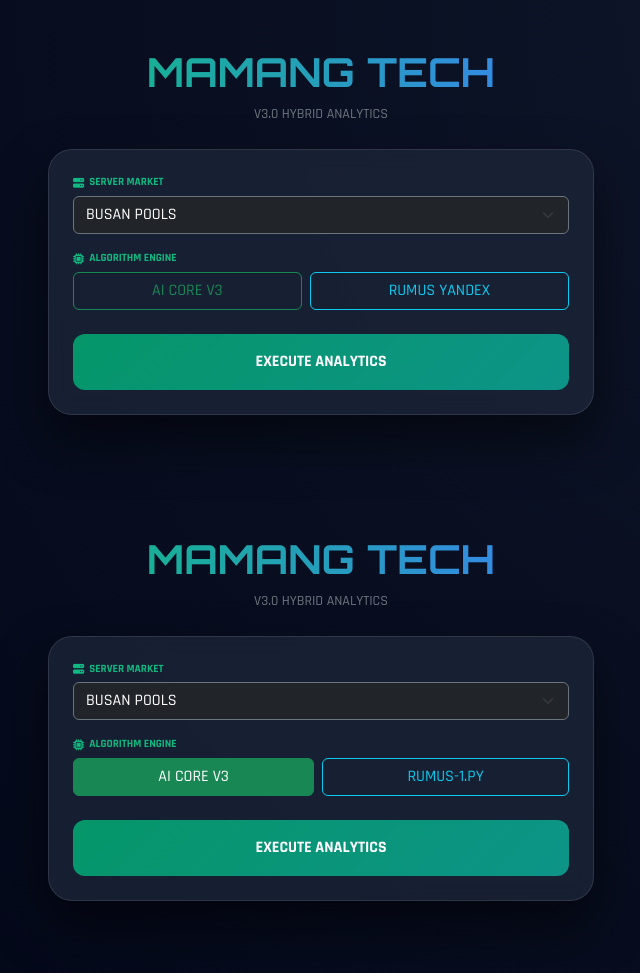
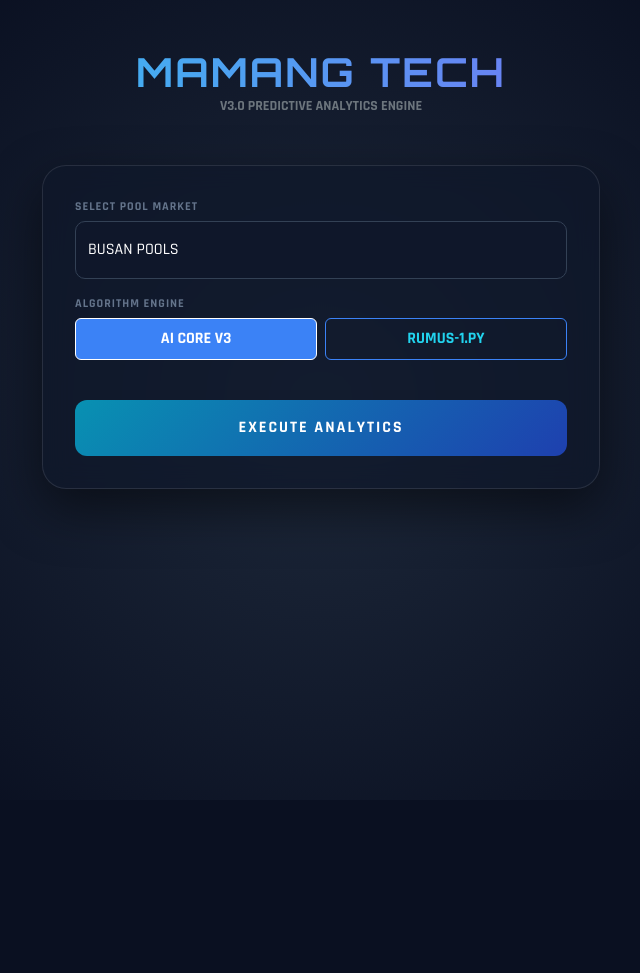
Before and after one commit to pepekosonghiji/rumus-togel, a Flask app: page / in a window 1280 px wide. Shown: the whole page, without its empty margins (319-959 px from the left). After the commit the page ends 693 px from the top, so only its background shows below. Run offline with Flask 3, Linux system fonts and the light colour scheme; the visitor is signed in with stand-in values (Sample User, id 1).

Commit message:
Update index.html

```diff
--- a/templates/index.html
+++ b/templates/index.html
@@ -3,213 +3,269 @@
 <head>
     <meta charset="UTF-8">
     <meta name="viewport" content="width=device-width, initial-scale=1.0">
-    <title>MAMANG TECH - PREMIUM AI</title>
+    <title>MAMANG TECH PREMIUM V3</title>
+    <link href="https://cdn.jsdelivr.net/npm/bootstrap@5.3.0/dist/css/bootstrap.min.css" rel="stylesheet">
     <link href="https://fonts.googleapis.com/css2?family=Orbitron:wght@400;700&family=Rajdhani:wght@500;700&display=swap" rel="stylesheet">
-    <link href="https://cdn.jsdelivr.net/npm/bootstrap@5.3.0/dist/css/bootstrap.min.css" rel="stylesheet">
-    <link rel="stylesheet" href="https://cdnjs.cloudflare.com/ajax/libs/font-awesome/6.4.0/css/all.min.css">
-    <script src="https://cdnjs.cloudflare.com/ajax/libs/html2canvas/1.4.1/html2canvas.min.js"></script>
     <style>
-        :root { --accent: #10b981; --bg: #020617; }
-        body { background: radial-gradient(circle at top right, #0f172a, #020617); color: #f8fafc; font-family: 'Rajdhani', sans-serif; min-height: 100vh; }
-        .glass-card { background: rgba(30, 41, 59, 0.7); backdrop-filter: blur(12px); border: 1px solid rgba(255, 255, 255, 0.1); border-radius: 24px; box-shadow: 0 25px 50px rgba(0,0,0,0.5); }
-        .neon-text { font-family: 'Orbitron', sans-serif; background: linear-gradient(to right, #10b981, #3b82f6); -webkit-background-clip: text; -webkit-text-fill-color: transparent; }
-        .btn-premium { background: linear-gradient(135deg, #059669 0%, #0d9488 100%); border: none; color: white; font-weight: 700; border-radius: 12px; transition: 0.3s; }
-        .btn-premium:hover { transform: translateY(-2px); box-shadow: 0 10px 20px rgba(16, 185, 129, 0.4); }
-        .number-display { background: #fff; color: #000; font-family: 'Orbitron', sans-serif; font-size: 1.8rem; font-weight: 800; padding: 15px; border-radius: 15px; text-align: center; border: 4px solid var(--accent); letter-spacing: 5px; }
-        .label-tech { font-size: 0.7rem; color: var(--accent); text-transform: uppercase; font-weight: 700; display: flex; align-items: center; gap: 5px; margin-bottom: 5px; }
-        .scanline { width: 100%; height: 2px; background: var(--accent); position: absolute; animation: scan 2s linear infinite; z-index: 10; box-shadow: 0 0 10px var(--accent); }
-        @keyframes scan { from {top:0} to {top:100%} }
-        .form-check-input:checked { background-color: var(--accent); border-color: var(--accent); }
+        :root {
+            --bg-dark: #020617;
+            --panel-bg: rgba(15, 23, 42, 0.7);
+            --neon-blue: #22d3ee;
+            --neon-purple: #8b5cf6;
+            --accent: #3b82f6;
+        }
+
+        body {
+            background: var(--bg-dark);
+            color: #f8fafc;
+            font-family: 'Rajdhani', sans-serif;
+            min-height: 100vh;
+            background-image: radial-gradient(circle at 50% 50%, #1e293b 0%, #020617 100%);
+        }
+
+        .neon-text {
+            font-family: 'Orbitron', sans-serif;
+            background: linear-gradient(to right, var(--neon-blue), var(--neon-purple));
+            -webkit-background-clip: text;
+            -webkit-text-fill-color: transparent;
+            text-transform: uppercase;
+            letter-spacing: 2px;
+        }
+
+        .glass-panel {
+            background: var(--panel-bg);
+            backdrop-filter: blur(12px);
+            border: 1px solid rgba(255, 255, 255, 0.1);
+            border-radius: 24px;
+            box-shadow: 0 20px 50px rgba(0, 0, 0, 0.5);
+            padding: 2rem;
+        }
+
+        .btn-premium {
+            background: linear-gradient(135deg, #0891b2 0%, #1e40af 100%);
+            border: none;
+            font-weight: bold;
+            letter-spacing: 2px;
+            transition: 0.4s;
+            color: white;
+            border-radius: 12px;
+            padding: 12px;
+            text-transform: uppercase;
+        }
+
+        .btn-premium:hover {
+            box-shadow: 0 0 25px rgba(34, 211, 238, 0.5);
+            transform: translateY(-3px);
+            color: white;
+        }
+
+        .btn-outline-tech {
+            border: 1px solid var(--accent);
+            color: var(--neon-blue);
+            background: transparent;
+            font-weight: 600;
+            transition: 0.3s;
+        }
+
+        .btn-outline-tech.active {
+            background: var(--accent);
+            color: white;
+        }
+
+        .num-display {
+            background: #020617;
+            border-radius: 16px;
+            padding: 25px;
+            border: 1px solid var(--accent);
+            font-family: 'Orbitron';
+            font-size: 2rem;
+            letter-spacing: 6px;
+            color: var(--neon-blue);
+            text-shadow: 0 0 15px rgba(34, 211, 238, 0.3);
+            margin: 10px 0;
+        }
+
+        .label-tech {
+            font-size: 0.75rem;
+            text-transform: uppercase;
+            color: #64748b;
+            font-weight: 700;
+            display: block;
+            margin-bottom: 5px;
+            letter-spacing: 1px;
+        }
+
+        .market-select {
+            background: #0f172a !important;
+            border: 1px solid #334155 !important;
+            color: white !important;
+            border-radius: 10px;
+        }
+
+        .invest-box {
+            background: rgba(0, 0, 0, 0.3);
+            border-radius: 12px;
+            padding: 15px;
+            font-size: 0.9rem;
+            line-height: 1.8;
+            max-height: 150px;
+            overflow-y: auto;
+            border-left: 4px solid var(--neon-purple);
+        }
+
+        /* Animation */
+        .fade-in { animation: fadeIn 0.5s ease-in; }
+        @keyframes fadeIn { from { opacity: 0; transform: translateY(10px); } to { opacity: 1; transform: translateY(0); } }
     </style>
 </head>
 <body>
 
 <div class="container py-5">
-    <div class="row justify-content-center">
-        <div class="col-lg-6">
-            <div class="text-center mb-4"><h1 class="neon-text fw-bold">MAMANG TECH</h1><p class="small text-secondary">V3.0 HYBRID ANALYTICS</p></div>
+    <div class="text-center mb-5 fade-in">
+        <h1 class="neon-text fw-bold mb-0">MAMANG TECH</h1>
+        <p class="text-secondary small fw-bold">V3.0 PREDICTIVE ANALYTICS ENGINE</p>
+    </div>
 
     {% if not logged_in %}
-            <div class="glass-card p-5 text-center">
-                <i class="fas fa-user-lock fa-3x mb-4 text-info"></i>
-                <div class="input-group"><input type="password" id="key" class="form-control bg-dark text-white border-0" placeholder="License Key"><button class="btn btn-premium px-4" onclick="login()">LOGIN</button></div>
+    <div class="col-md-5 col-lg-4 mx-auto fade-in">
+        <div class="glass-panel text-center">
+            <div class="mb-4">
+                <div class="badge bg-danger mb-2">RESTRICTED ACCESS</div>
+                <h4 class="fw-bold">LICENSE AUTH</h4>
+            </div>
+            <input type="password" id="licenseKey" class="form-control mb-3 py-3 text-center bg-dark text-white border-0" placeholder="ENTER ACCESS KEY">
+            <button class="btn btn-premium w-100 py-3" onclick="handleLogin()">AUTHENTICATE</button>
+        </div>
     </div>
     {% else %}
-            <div class="glass-card p-4 mb-4">
-                <div class="mb-3">
-                    <label class="label-tech"><i class="fas fa-server"></i> SERVER MARKET</label>
-                    <select id="market" class="form-select bg-dark text-white border-secondary">
-                        {% for m in markets %}<option value="{{ m }}">{{ m }}</option>{% endfor %}
+
+    <div class="col-md-8 col-lg-6 mx-auto fade-in">
+        <div class="glass-panel mb-4">
+            <div class="row g-3">
+                <div class="col-12">
+                    <span class="label-tech">Select Pool Market</span>
+                    <select id="market" class="form-select market-select py-3">
+                        {% for m in markets %}<option value="{{m}}">{{m}}</option>{% endfor %}
                     </select>
                 </div>
 
-                <div class="mb-4">
-                    <label class="label-tech"><i class="fas fa-microchip"></i> ALGORITHM ENGINE</label>
-                    <div class="d-flex gap-2">
-                        <input type="radio" class="btn-check" name="rumus_type" id="rV3" value="v3" checked>
-                        <label class="btn btn-outline-success flex-fill" for="rV3">AI CORE V3</label>
-                        <input type="radio" class="btn-check" name="rumus_type" id="rSatu" value="rumus_1">
-                        <label class="btn btn-outline-info flex-fill" for="rSatu">RUMUS YANDEX</label>
+                <div class="col-12">
+                    <span class="label-tech">Algorithm Engine</span>
+                    <div class="d-flex gap-2 mb-4">
+                        <button class="btn btn-outline-tech w-100 py-2 active" id="btnHybrid" onclick="setRumus('hybrid')">AI CORE V3</button>
+                        <button class="btn btn-outline-tech w-100 py-2" id="btnRumus1" onclick="setRumus('rumus_1')">RUMUS-1.PY</button>
                     </div>
                 </div>
 
-                <button class="btn btn-premium w-100 py-3" onclick="analyze()" id="btnAn">EXECUTE ANALYTICS</button>
+                <div class="col-12 text-center">
+                    <button class="btn btn-premium w-100 py-3" onclick="runExecution()" id="btnAction">EXECUTE ANALYTICS</button>
+                    <div id="loader" class="mt-3 text-info small fw-bold" style="display:none;">SYNCHRONIZING DATA...</div>
+                </div>
+            </div>
         </div>
 
-            <div id="resultCard" class="glass-card p-4 overflow-hidden position-relative" style="display:none;">
-                <div id="scanEffect" class="scanline" style="display:none;"></div>
-                <div class="d-flex justify-content-between mb-4"><h3 id="resMarket" class="text-white fw-bold mb-0"></h3><button class="btn btn-sm btn-outline-light" onclick="takeSs()">SAVE</button></div>
-
-                <div class="row g-2 mb-4 text-center">
-                    <div class="col-6"><div class="bg-dark p-2 rounded"><span class="label-tech justify-content-center">LAST</span><h4 id="resLast" class="mb-0"></h4></div></div>
-                    <div class="col-6"><div class="bg-dark p-2 rounded"><span class="label-tech justify-content-center">POS</span><h5 id="resPosisi" class="mb-0 text-info"></h5></div></div>
+        <div id="resultPanel" style="display:none;" class="fade-in">
+            <div class="glass-panel">
+                <div class="d-flex justify-content-between align-items-center mb-4">
+                    <div>
+                        <h3 id="resMarket" class="neon-text mb-0"></h3>
+                        <small class="text-secondary">LATEST DRAW: <span id="resLast" class="text-white fw-bold"></span></small>
+                    </div>
+                    <span id="resPosisi" class="badge bg-primary px-3 py-2"></span>
                 </div>
 
-                <div class="mb-4"><label class="label-tech">BBFS MAIN (6D)</label><div id="resBbfs" class="number-display"></div></div>
-                <div class="mb-4"><label class="label-tech text-info">BBFS SHADOW (5D)</label><div id="resShadow" class="number-display" style="border-color:#0ea5e9; border-style:dashed;"></div></div>
-
-                <div class="row mb-4">
-                    <div class="col-6"><label class="label-tech">TOP 3D</label><div id="res3d" class="small fw-bold"></div></div>
-                    <div class="col-6"><label class="label-tech">TOP 4D</label><div id="res4d" class="small fw-bold"></div></div>
+                <div class="mb-4 text-center">
+                    <span class="label-tech">Main BBFS (Primary)</span>
+                    <div id="resBbfs" class="num-display"></div>
                 </div>
 
-                <div class="p-3 bg-dark rounded small">
-                    <span class="text-success fw-bold">INVEST 2D:</span> <span id="res2dM" class="text-secondary"></span>
+                <div class="mb-4 text-center">
+                    <span class="label-tech">Shadow BBFS (Backup)</span>
+                    <div id="resShadow" class="num-display fs-4 py-3" style="border-style: dashed; opacity: 0.7;"></div>
+                </div>
+
+                <div class="row g-3 mb-4">
+                    <div class="col-6">
+                        <div class="bg-dark p-3 rounded-4 border border-secondary text-center">
+                            <span class="label-tech">Top 3D Set</span>
+                            <div id="res3d" class="text-info fw-bold fs-5"></div>
+                        </div>
+                    </div>
+                    <div class="col-6">
+                        <div class="bg-dark p-3 rounded-4 border border-secondary text-center">
+                            <span class="label-tech">Top 4D Set</span>
+                            <div id="res4d" class="text-info fw-bold fs-5"></div>
+                        </div>
+                    </div>
+                </div>
+
+                <div>
+                    <span class="label-tech">Permutation 2D Invest:</span>
+                    <div id="res2d" class="invest-box text-secondary"></div>
+                </div>
+            </div>
+
+            <div class="text-center mt-4">
+                <button class="btn btn-sm btn-link text-secondary text-decoration-none" onclick="window.print()">[ PRINT REPORT ]</button>
+            </div>
         </div>
     </div>
     {% endif %}
 </div>
-    </div>
-</div>
 
 <script src="https://code.jquery.com/jquery-3.6.0.min.js"></script>
 <script>
-    function login() { $.post('/login', {key:$('#key').val()}, (d) => location.reload()).fail(()=>alert('Key Salah!')); }
-    function analyze() {
-        $('#btnAn').text('PROCESSING...').attr('disabled', true);
-        $('#scanEffect').show();
-        $.post('/analyze', {
-            market: $('#market').val(),
-            rumus_type: $('input[name="rumus_type"]:checked').val()
-        }, function(d) {
-            setTimeout(() => {
-                $('#btnAn').text('EXECUTE ANALYTICS').attr('disabled', false);
-                $('#scanEffect').hide(); $('#resultCard').fadeIn();
-                $('#resMarket').text(d.market); $('#resLast').text(d.last);
-                $('#resPosisi').text(d.posisi); $('#resBbfs').text(d.bbfs.split('').join('-'));
-                $('#resShadow').text(d.shadow.split('').join('-'));
-                $('#res3d').text(d.top3d); $('#res4d').text(d.top4d); $('#res2dM').text(d.list2d_main);
-            }, 1000);
+    let currentRumus = 'hybrid';
+
+    function setRumus(val) {
+        currentRumus = val;
+        $('.btn-outline-tech').removeClass('active');
+        if(val === 'hybrid') $('#btnHybrid').addClass('active');
+        else $('#btnRumus1').addClass('active');
+    }
+
+    function handleLogin() {
+        const key = $('#licenseKey').val();
+        if(!key) return alert('Key Required!');
+
+        $.post('/login', {key: key}, function(data) {
+            location.reload();
+        }).fail(function() {
+            alert('Access Denied: Invalid License Key');
         });
     }
-    function takeSs() { html2canvas(document.getElementById('resultCard'),{backgroundColor:'#020617', scale:3}).then(c=>{const a=document.createElement('a');a.download='RESULT.png';a.href=c.toDataURL();a.click();});}
-</script>
-</body>
-</html><!DOCTYPE html>
-<html lang="id">
-<head>
-    <meta charset="UTF-8">
-    <meta name="viewport" content="width=device-width, initial-scale=1.0">
-    <title>MAMANG TECH - PREMIUM AI</title>
-    <link href="https://fonts.googleapis.com/css2?family=Orbitron:wght@400;700&family=Rajdhani:wght@500;700&display=swap" rel="stylesheet">
-    <link href="https://cdn.jsdelivr.net/npm/bootstrap@5.3.0/dist/css/bootstrap.min.css" rel="stylesheet">
-    <link rel="stylesheet" href="https://cdnjs.cloudflare.com/ajax/libs/font-awesome/6.4.0/css/all.min.css">
-    <script src="https://cdnjs.cloudflare.com/ajax/libs/html2canvas/1.4.1/html2canvas.min.js"></script>
-    <style>
-        :root { --accent: #10b981; --bg: #020617; }
-        body { background: radial-gradient(circle at top right, #0f172a, #020617); color: #f8fafc; font-family: 'Rajdhani', sans-serif; min-height: 100vh; }
-        .glass-card { background: rgba(30, 41, 59, 0.7); backdrop-filter: blur(12px); border: 1px solid rgba(255, 255, 255, 0.1); border-radius: 24px; box-shadow: 0 25px 50px rgba(0,0,0,0.5); }
-        .neon-text { font-family: 'Orbitron', sans-serif; background: linear-gradient(to right, #10b981, #3b82f6); -webkit-background-clip: text; -webkit-text-fill-color: transparent; }
-        .btn-premium { background: linear-gradient(135deg, #059669 0%, #0d9488 100%); border: none; color: white; font-weight: 700; border-radius: 12px; transition: 0.3s; }
-        .btn-premium:hover { transform: translateY(-2px); box-shadow: 0 10px 20px rgba(16, 185, 129, 0.4); }
-        .number-display { background: #fff; color: #000; font-family: 'Orbitron', sans-serif; font-size: 1.8rem; font-weight: 800; padding: 15px; border-radius: 15px; text-align: center; border: 4px solid var(--accent); letter-spacing: 5px; }
-        .label-tech { font-size: 0.7rem; color: var(--accent); text-transform: uppercase; font-weight: 700; display: flex; align-items: center; gap: 5px; margin-bottom: 5px; }
-        .scanline { width: 100%; height: 2px; background: var(--accent); position: absolute; animation: scan 2s linear infinite; z-index: 10; box-shadow: 0 0 10px var(--accent); }
-        @keyframes scan { from {top:0} to {top:100%} }
-        .form-check-input:checked { background-color: var(--accent); border-color: var(--accent); }
-    </style>
-</head>
-<body>
 
-<div class="container py-5">
-    <div class="row justify-content-center">
-        <div class="col-lg-6">
-            <div class="text-center mb-4"><h1 class="neon-text fw-bold">MAMANG TECH</h1><p class="small text-secondary">V3.0 HYBRID ANALYTICS</p></div>
+    function runExecution() {
+        const market = $('#market').val();
+        $('#btnAction').prop('disabled', true).text('PROCESSING...');
+        $('#loader').show();
+        $('#resultPanel').hide();
 
-            {% if not logged_in %}
-            <div class="glass-card p-5 text-center">
-                <i class="fas fa-user-lock fa-3x mb-4 text-info"></i>
-                <div class="input-group"><input type="password" id="key" class="form-control bg-dark text-white border-0" placeholder="License Key"><button class="btn btn-premium px-4" onclick="login()">LOGIN</button></div>
-            </div>
-            {% else %}
-            <div class="glass-card p-4 mb-4">
-                <div class="mb-3">
-                    <label class="label-tech"><i class="fas fa-server"></i> SERVER MARKET</label>
-                    <select id="market" class="form-select bg-dark text-white border-secondary">
-                        {% for m in markets %}<option value="{{ m }}">{{ m }}</option>{% endfor %}
-                    </select>
-                </div>
+        $.post('/analyze', {
+            market: market,
+            rumus_type: currentRumus
+        }, function(data) {
+            setTimeout(() => {
+                $('#loader').hide();
+                $('#btnAction').prop('disabled', false).text('EXECUTE ANALYTICS');
 
-                <div class="mb-4">
-                    <label class="label-tech"><i class="fas fa-microchip"></i> ALGORITHM ENGINE</label>
-                    <div class="d-flex gap-2">
-                        <input type="radio" class="btn-check" name="rumus_type" id="rV3" value="v3" checked>
-                        <label class="btn btn-outline-success flex-fill" for="rV3">AI CORE V3</label>
-                        <input type="radio" class="btn-check" name="rumus_type" id="rSatu" value="rumus_1">
-                        <label class="btn btn-outline-info flex-fill" for="rSatu">RUMUS-1.PY</label>
-                    </div>
-                </div>
+                // Populate Data
+                $('#resMarket').text(data.market);
+                $('#resLast').text(data.last);
+                $('#resBbfs').text(data.bbfs);
+                $('#resShadow').text(data.shadow);
+                $('#res3d').text(data.top3d);
+                $('#res4d').text(data.top4d);
+                $('#resPosisi').text(data.posisi);
+                $('#res2d').text(data.list2d_main);
 
-                <button class="btn btn-premium w-100 py-3" onclick="analyze()" id="btnAn">EXECUTE ANALYTICS</button>
-            </div>
-
-            <div id="resultCard" class="glass-card p-4 overflow-hidden position-relative" style="display:none;">
-                <div id="scanEffect" class="scanline" style="display:none;"></div>
-                <div class="d-flex justify-content-between mb-4"><h3 id="resMarket" class="text-white fw-bold mb-0"></h3><button class="btn btn-sm btn-outline-light" onclick="takeSs()">SAVE</button></div>
-
-                <div class="row g-2 mb-4 text-center">
-                    <div class="col-6"><div class="bg-dark p-2 rounded"><span class="label-tech justify-content-center">LAST</span><h4 id="resLast" class="mb-0"></h4></div></div>
-                    <div class="col-6"><div class="bg-dark p-2 rounded"><span class="label-tech justify-content-center">POS</span><h5 id="resPosisi" class="mb-0 text-info"></h5></div></div>
-                </div>
-
-                <div class="mb-4"><label class="label-tech">BBFS MAIN (6D)</label><div id="resBbfs" class="number-display"></div></div>
-                <div class="mb-4"><label class="label-tech text-info">BBFS SHADOW (5D)</label><div id="resShadow" class="number-display" style="border-color:#0ea5e9; border-style:dashed;"></div></div>
-
-                <div class="row mb-4">
-                    <div class="col-6"><label class="label-tech">TOP 3D</label><div id="res3d" class="small fw-bold"></div></div>
-                    <div class="col-6"><label class="label-tech">TOP 4D</label><div id="res4d" class="small fw-bold"></div></div>
-                </div>
-
-                <div class="p-3 bg-dark rounded small">
-                    <span class="text-success fw-bold">INVEST 2D:</span> <span id="res2dM" class="text-secondary"></span>
-                </div>
-            </div>
-            {% endif %}
-        </div>
-    </div>
-</div>
-
-<script src="https://code.jquery.com/jquery-3.6.0.min.js"></script>
-<script>
-    function login() { $.post('/login', {key:$('#key').val()}, (d) => location.reload()).fail(()=>alert('Key Salah!')); }
-    function analyze() {
-        $('#btnAn').text('PROCESSING...').attr('disabled', true);
-        $('#scanEffect').show();
-        $.post('/analyze', {
-            market: $('#market').val(),
-            rumus_type: $('input[name="rumus_type"]:checked').val()
-        }, function(d) {
-            setTimeout(() => {
-                $('#btnAn').text('EXECUTE ANALYTICS').attr('disabled', false);
-                $('#scanEffect').hide(); $('#resultCard').fadeIn();
-                $('#resMarket').text(d.market); $('#resLast').text(d.last);
-                $('#resPosisi').text(d.posisi); $('#resBbfs').text(d.bbfs.split('').join('-'));
-                $('#resShadow').text(d.shadow.split('').join('-'));
-                $('#res3d').text(d.top3d); $('#res4d').text(d.top4d); $('#res2dM').text(d.list2d_main);
-            }, 1000);
+                $('#resultPanel').fadeIn();
+            }, 800);
+        }).fail(function() {
+            alert('Error: Connectivity lost or Session expired.');
+            location.reload();
         });
     }
-    function takeSs() { html2canvas(document.getElementById('resultCard'),{backgroundColor:'#020617', scale:3}).then(c=>{const a=document.createElement('a');a.download='RESULT.png';a.href=c.toDataURL();a.click();});}
 </script>
 </body>
 </html>
```
Lines whose indentation alone changed are shown as unchanged.
